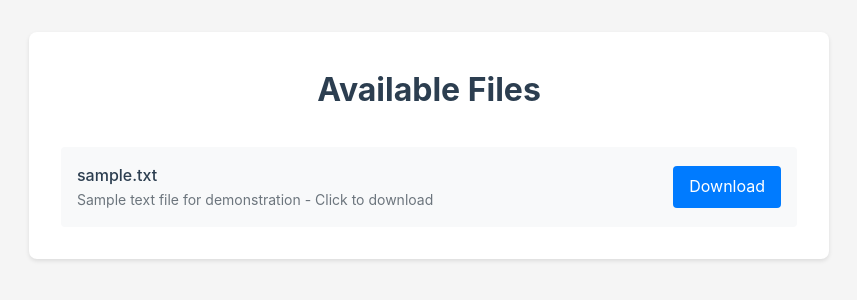
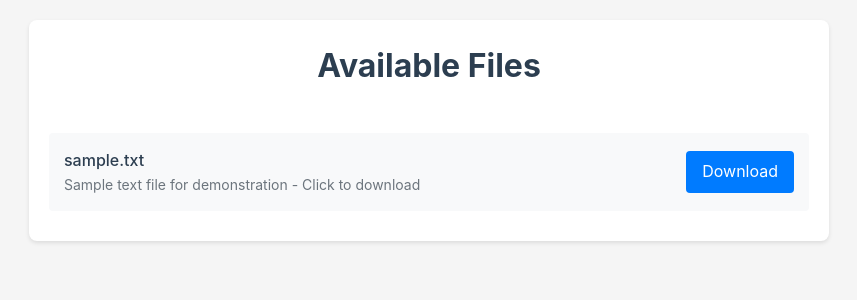
Before and after one commit to JonasLimhi/Website, a website: page index.html in a window 1280 px wide. Shown: the whole page, without its empty margins (211-1068 px from the left). Drawn offline with Linux system fonts and the light colour scheme.

Commit message:
Update index.html with inline styles and simplified structure

```diff
--- a/index.html
+++ b/index.html
@@ -3,8 +3,45 @@
 <head>
     <meta charset="UTF-8">
     <meta name="viewport" content="width=device-width, initial-scale=1.0">
-    <title>File Download Server</title>
+    <title>File Downloads</title>
     <link rel="stylesheet" href="styles.css">
+    <style>
+        /* Fallback styles in case styles.css doesn't load */
+        body {
+            font-family: -apple-system, BlinkMacSystemFont, 'Segoe UI', Roboto, Oxygen, Ubuntu, Cantarell, 'Open Sans', 'Helvetica Neue', sans-serif;
+            line-height: 1.6;
+            margin: 0;
+            padding: 20px;
+            background-color: #f5f5f5;
+        }
+        .container {
+            max-width: 800px;
+            margin: 0 auto;
+            background: white;
+            padding: 20px;
+            border-radius: 8px;
+            box-shadow: 0 2px 4px rgba(0,0,0,0.1);
+        }
+        .file-item {
+            margin: 10px 0;
+            padding: 15px;
+            background: #f8f9fa;
+            border-radius: 4px;
+            display: flex;
+            justify-content: space-between;
+            align-items: center;
+        }
+        .download-link {
+            background: #007bff;
+            color: white;
+            padding: 8px 16px;
+            text-decoration: none;
+            border-radius: 4px;
+        }
+        .download-link:hover {
+            background: #0056b3;
+        }
+    </style>
 </head>
 <body>    <div class="container">
         <h1>Available Files</h1>
```
